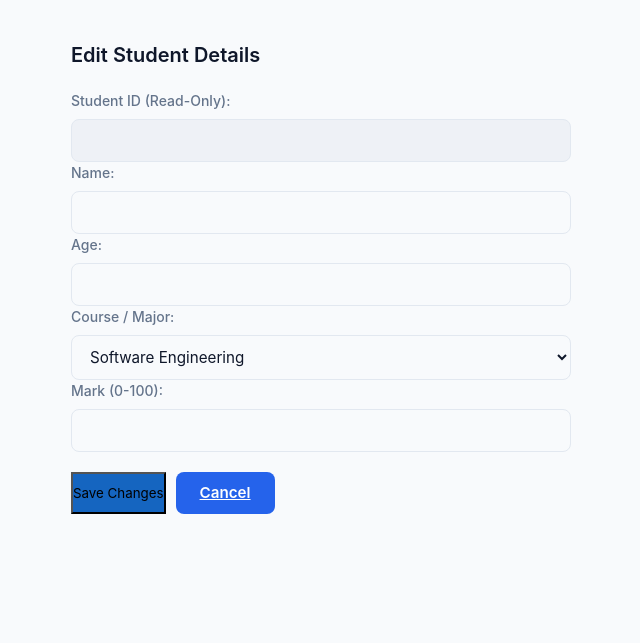
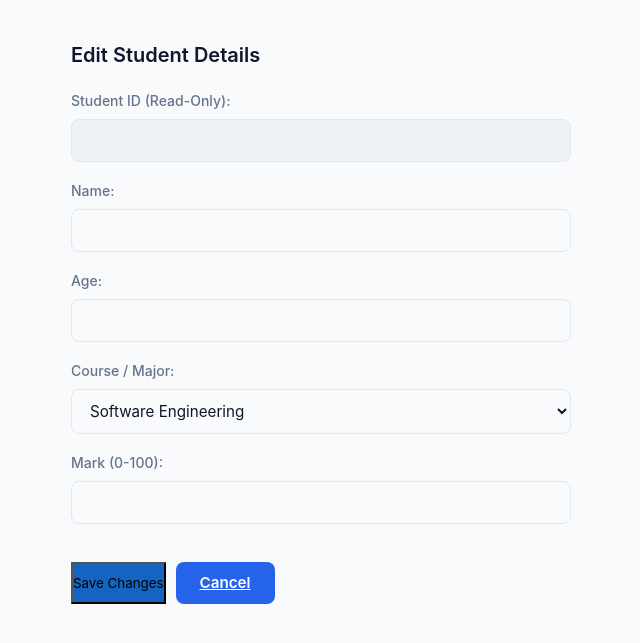
Before and after one commit to Sereiboth180/StudentManagementSystem, a Flask app: page /edit/1 in a window 1280 px wide. Shown: the top 643 px of the page, without its empty margins (319-959 px from the left). Run offline with Flask 3, Linux system fonts and the light colour scheme.

Commit message:
Update edit.html

```diff
--- a/templates/edit.html
+++ b/templates/edit.html
@@ -9,7 +9,7 @@
     <div class="container" style="max-width: 500px;">
         <h2>Edit Student Details</h2>
 
-        <form action="/update/{{ student.student_id }}" method="POST" style="display: block;">
+        <form action="/update/{{ student.id }}" method="POST" class="form-vertical">
             <div class="form-group">
                 <label>Student ID (Read-Only):</label>
                 <input type="text" value="{{ student.student_id }}" disabled style="background-color: #eef1f6;">
```
